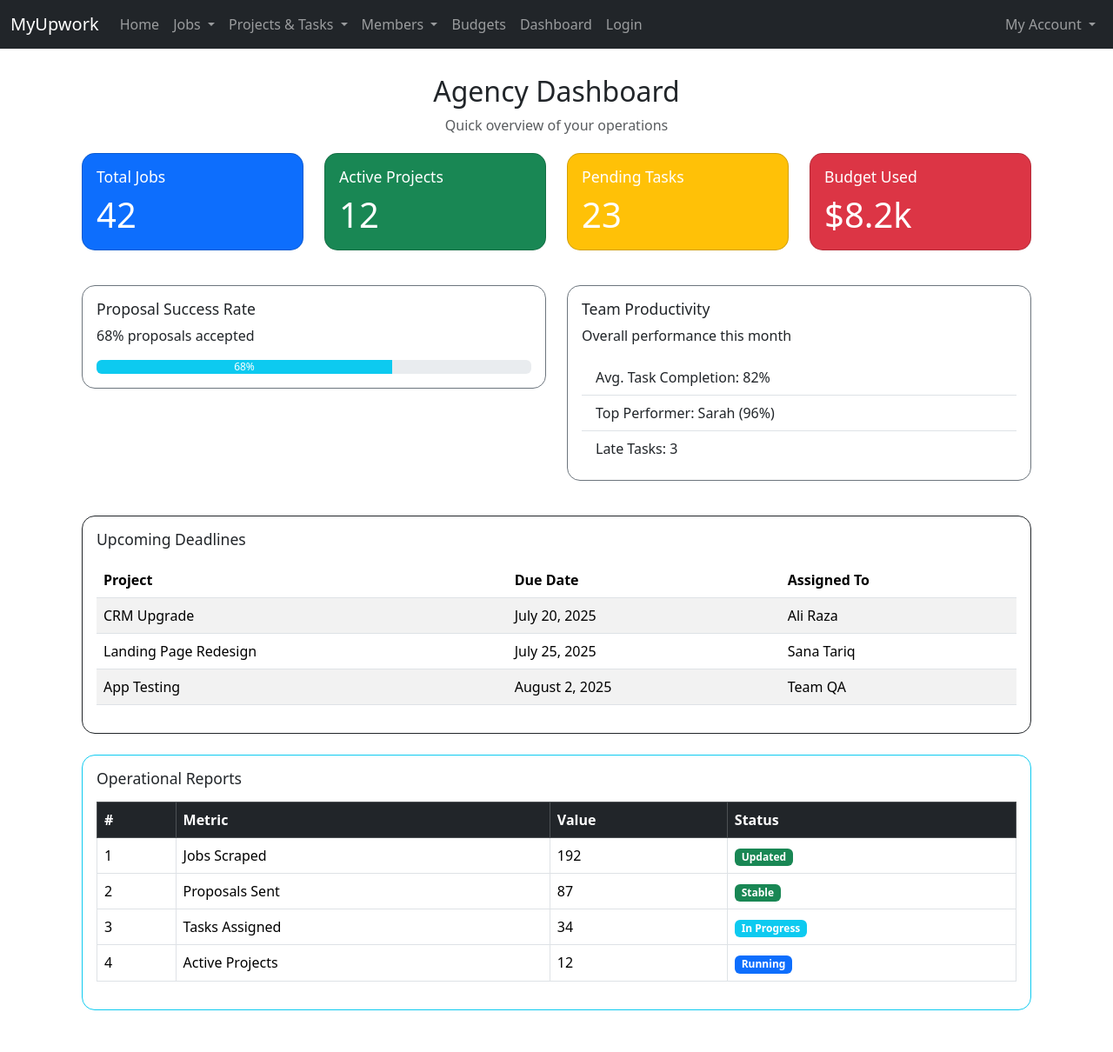
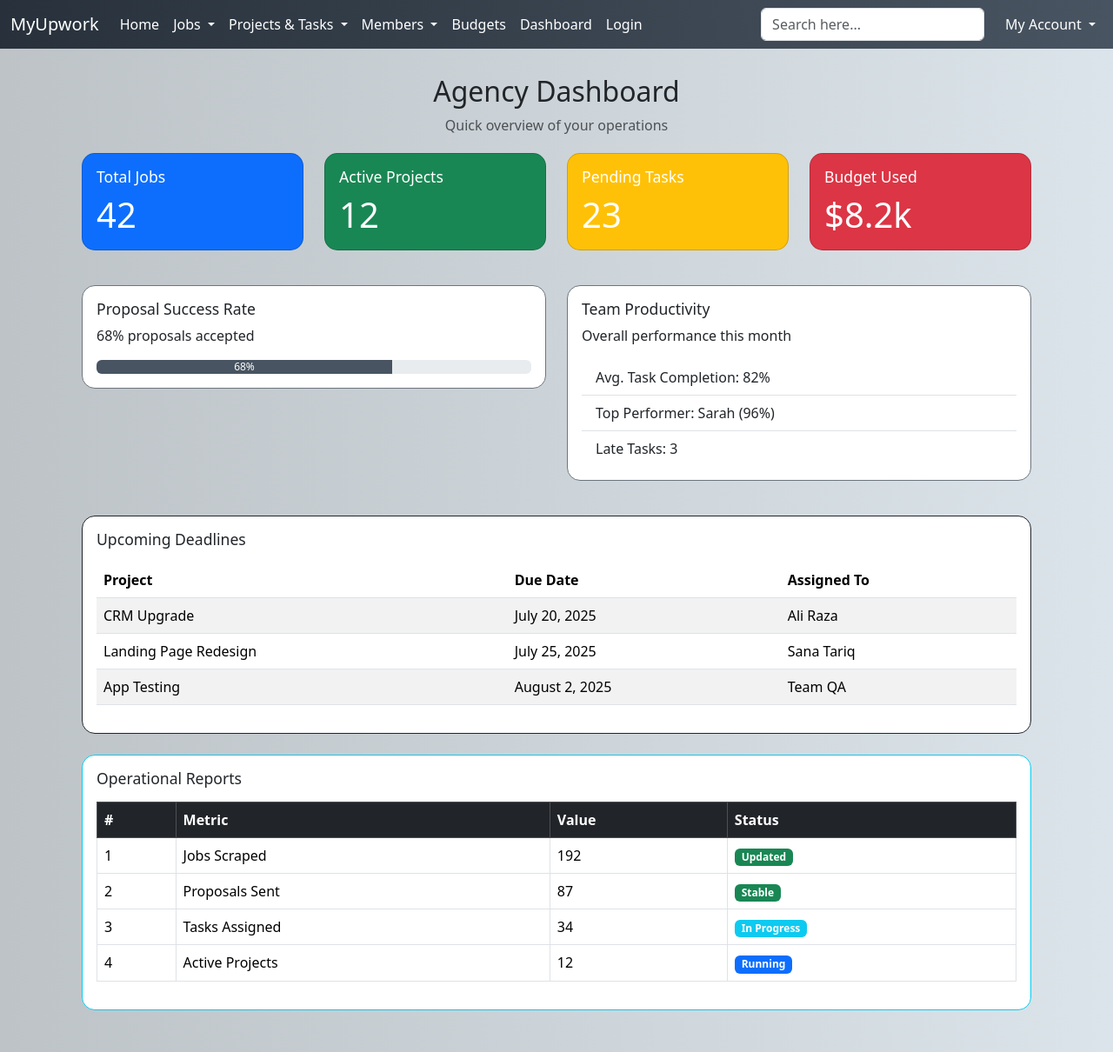
Before and after one commit to AsadMehmood-meta/UAMS-2, a Flask app: page /dashboard in a window 1280 px wide. Shown: the whole page at 87% size. Run offline with Flask 3, Linux system fonts and the light colour scheme.

Commit message:
change theme, make navbar attractive

```diff
--- a/app/model/project.py
+++ b/app/model/project.py
@@ -3,8 +3,10 @@ from app.db import get_db_connection
 def get_all_projects():
     conection = get_db_connection()
     cursor = conection.cursor(dictionary=True)
-    cursor.execute("SELECT project_title, description FROM project")
+
+    cursor.execute("SELECT * FROM project")
     result = cursor.fetchall()
+
     cursor.close()
     conection.close()
     return result
--- a/app/static/css/style.css
+++ b/app/static/css/style.css
@@ -1,3 +1,31 @@
+
+body {
+  padding-top: 56px; /* Adjust based on your navbar height */
+  /* background: linear-gradient(to right, #bdc3c7, #2c3e50); */
+  background: linear-gradient(to right, #bdc3c7, #dbe4ea);
+  /* background: linear-gradient(to right, #b0b4b9, #d0d4d9); */
+
+}
+
+.custom-navbar {
+  background: linear-gradient(to right, #28313B, #485461);
+}
+
+.navbar-nav .nav-link {
+  transition: transform 0.2s ease-in-out;
+}
+
+.navbar-nav .nav-link:hover {
+  transform: scale(1.1);
+}
+
+/* Show dropdown on hover */
+.navbar-nav .dropdown:hover .dropdown-menu {
+  display: block;
+  margin-top: 0; /* optional: remove dropdown jump */
+}
+
+
 
   .home-wrapper {
     min-height: 85vh;
@@ -26,3 +54,23 @@
   .form-control:focus {
     box-shadow: 0 0 5px rgba(0,123,255,0.5);
   }
+
+.badge-start {
+  background: linear-gradient(135deg, #4facfe, #00f2fe);
+  color: white;
+  padding: 6px 14px;
+  font-size: 0.9rem;
+  border-radius: 5px;
+  box-shadow: 0 4px 8px rgba(0, 0, 0, 0.1);
+  display: inline-block;
+}
+
+.badge-deadline {
+  background: linear-gradient(135deg, #ff5858, #f09819);
+  color: white;
+  padding: 6px 14px;
+  font-size: 0.9rem;
+  border-radius: 5px;
+  box-shadow: 0 4px 8px rgba(0, 0, 0, 0.1);
+  display: inline-block;
+}
--- a/app/templates/base.html
+++ b/app/templates/base.html
@@ -1,14 +1,17 @@
 <!DOCTYPE html>
 <html lang="en">
+
 <head>
   <meta charset="UTF-8" />
   <meta name="viewport" content="width=device-width, initial-scale=1.0" />
   <title>MyUpworkManagement</title>
   <link href="https://cdn.jsdelivr.net/npm/bootstrap@5.3.3/dist/css/bootstrap.min.css" rel="stylesheet" />
+  <link rel="stylesheet" href="{{ url_for('static', filename='css/style.css') }}">
 </head>
+
 <body>
 
-<nav class="navbar navbar-expand-lg navbar-dark bg-dark">
+  <nav class="navbar navbar-expand-lg navbar-dark custom-navbar fixed-top">
     <div class="container-fluid">
       <a class="navbar-brand" href="{{ url_for('home') }}">MyUpwork</a>
       <button class="navbar-toggler" type="button" data-bs-toggle="collapse" data-bs-target="#mainNavbar">
@@ -20,40 +23,43 @@
 
           <!-- Home -->
           <li class="nav-item">
-          <a class="nav-link" href="{{ url_for('home') }}">Home</a>
+            <a class="nav-link text-white" href="{{ url_for('home') }}">Home</a>
           </li>
 
           <!-- Jobs-->
           <li class="nav-item dropdown">
-          <a class="nav-link dropdown-toggle" href="#" id="jobDropdown" role="button" data-bs-toggle="dropdown">
+            <a class="nav-link dropdown-toggle text-white" href="#" id="jobDropdown" role="button"
+              data-bs-toggle="dropdown">
               Jobs
             </a>
             <ul class="dropdown-menu">
-            <li><a class="dropdown-item" href="{{ url_for('all_jobs') }}">All Jobs</a></li>
-            <li><a class="dropdown-item" href="{{ url_for('feasibility') }}">Feasibility Analysis</a></li>
-            <li><a class="dropdown-item" href="{{ url_for('proposals') }}">Proposal Generator</a></li>
+              <li><a class="dropdown-item " href="{{ url_for('all_jobs') }}">All Jobs</a></li>
+              <li><a class="dropdown-item " href="{{ url_for('feasibility') }}">Feasibility Analysis</a></li>
+              <li><a class="dropdown-item " href="{{ url_for('proposals') }}">Proposal Generator</a></li>
             </ul>
           </li>
 
           <!-- Projects & Tasks -->
           <li class="nav-item dropdown">
-          <a class="nav-link dropdown-toggle" href="#" id="taskDropdown" role="button" data-bs-toggle="dropdown">
+            <a class="nav-link dropdown-toggle text-white" href="#" id="taskDropdown" role="button"
+              data-bs-toggle="dropdown">
               Projects & Tasks
             </a>
             <ul class="dropdown-menu">
-            <li><a class="dropdown-item" href="{{ url_for('projects') }}">Projects</a></li>
-            <li><a class="dropdown-item" href="{{ url_for('assigned_tasks') }}">Assigned Tasks</a></li>
-            <li><a class="dropdown-item" href="{{ url_for('team_taskboard') }}">Team Taskboard</a></li>
-            <li><a class="dropdown-item" href="{{ url_for('project_deadlines') }}">Project Deadlines</a></li>
+              <li><a class="dropdown-item " href="{{ url_for('projects') }}">Projects</a></li>
+              <li><a class="dropdown-item " href="{{ url_for('assigned_tasks') }}">Assigned Tasks</a></li>
+              <li><a class="dropdown-item " href="{{ url_for('team_taskboard') }}">Team Taskboard</a></li>
+              <li><a class="dropdown-item " href="{{ url_for('project_deadlines') }}">Project Deadlines</a></li>
             </ul>
           </li>
 
           <!-- Members -->
           <li class="nav-item dropdown">
-          <a class="nav-link dropdown-toggle" href="#" id="teamDropdown" role="button" data-bs-toggle="dropdown">
+            <a class="nav-link dropdown-toggle text-white" href="#" id="teamDropdown" role="button"
+              data-bs-toggle="dropdown">
               Members
             </a>
-          <ul class="dropdown-menu">
+            <ul class="dropdown-menu ">
               <!-- <li><a class="dropdown-item" href="{{ url_for('assigned_tasks') }}">Assign Tasks</a></li> -->
               <li><a class="dropdown-item" href="{{ url_for('team_overview') }}">Team Overview</a></li>
               <li><a class="dropdown-item" href="{{ url_for('roles_permissions') }}">Roles & Permissions</a></li>
@@ -62,25 +68,33 @@
 
           <!-- Budgets -->
           <li class="nav-item">
-          <a class="nav-link" href="{{ url_for('budget') }}">Budgets</a>
+            <a class="nav-link text-white" href="{{ url_for('budget') }}">Budgets</a>
           </li>
 
           <!-- Dashboard -->
           <li class="nav-item">
-          <a class="nav-link" href="{{ url_for('dashboard') }}">Dashboard</a>
+            <a class="nav-link text-white" href="{{ url_for('dashboard') }}">Dashboard</a>
           </li>
 
           <!-- Login -->
           <li class="nav-item">
-          <a class="nav-link" href="{{ url_for('login') }}">Login</a>
+            <a class="nav-link text-white" href="{{ url_for('login') }}">Login</a>
           </li>
 
         </ul>
 
+
+        <div class="d-flex align-items-center ms-auto">
+          <!-- Search box with margin-end -->
+          <div class="me-3">
+            <input type="text" class="form-control" placeholder="Search here...">
+          </div>
+
           <!-- My Account -->
-      <ul class="navbar-nav ms-auto">
+          <ul class="navbar-nav">
             <li class="nav-item dropdown">
-          <a class="nav-link dropdown-toggle" href="#" id="userDropdown" role="button" data-bs-toggle="dropdown">
+              <a class="nav-link dropdown-toggle text-white" href="#" id="userDropdown" role="button"
+                data-bs-toggle="dropdown">
                 My Account
               </a>
               <ul class="dropdown-menu dropdown-menu-end">
@@ -88,6 +102,9 @@
               </ul>
             </li>
           </ul>
+        </div>
+
+
       </div>
     </div>
   </nav>
@@ -99,4 +116,5 @@
 
   <script src="https://cdn.jsdelivr.net/npm/bootstrap@5.3.3/dist/js/bootstrap.bundle.min.js"></script>
 </body>
+
 </html>
--- a/app/templates/dashboard.html
+++ b/app/templates/dashboard.html
@@ -64,7 +64,7 @@
           <h5 class="card-title">Proposal Success Rate</h5>
           <p class="card-text">68% proposals accepted</p>
           <div class="progress">
-            <div class="progress-bar bg-info" style="width: 68%">68%</div>
+            <div class="progress-bar" style="width: 68%; background-color: #485461;">68%</div>
           </div>
         </div>
       </div>
--- a/app/templates/projects.html
+++ b/app/templates/projects.html
@@ -11,8 +11,6 @@
   <script src="https://unpkg.com/htmx.org@1.9.2"></script>
 </head>
 <body>
-
-<h1>Project List</h1>
 
 <!-- HTMX trigger on load -->
 <div
```
Also changed, not shown: app/model/tasks.py (added, +21 -0 lines), app/templates/partials/project_list.html (+22 -7 lines), app/templates/proposals.html (line endings or trailing spaces). Lines whose indentation alone changed are shown as unchanged.
